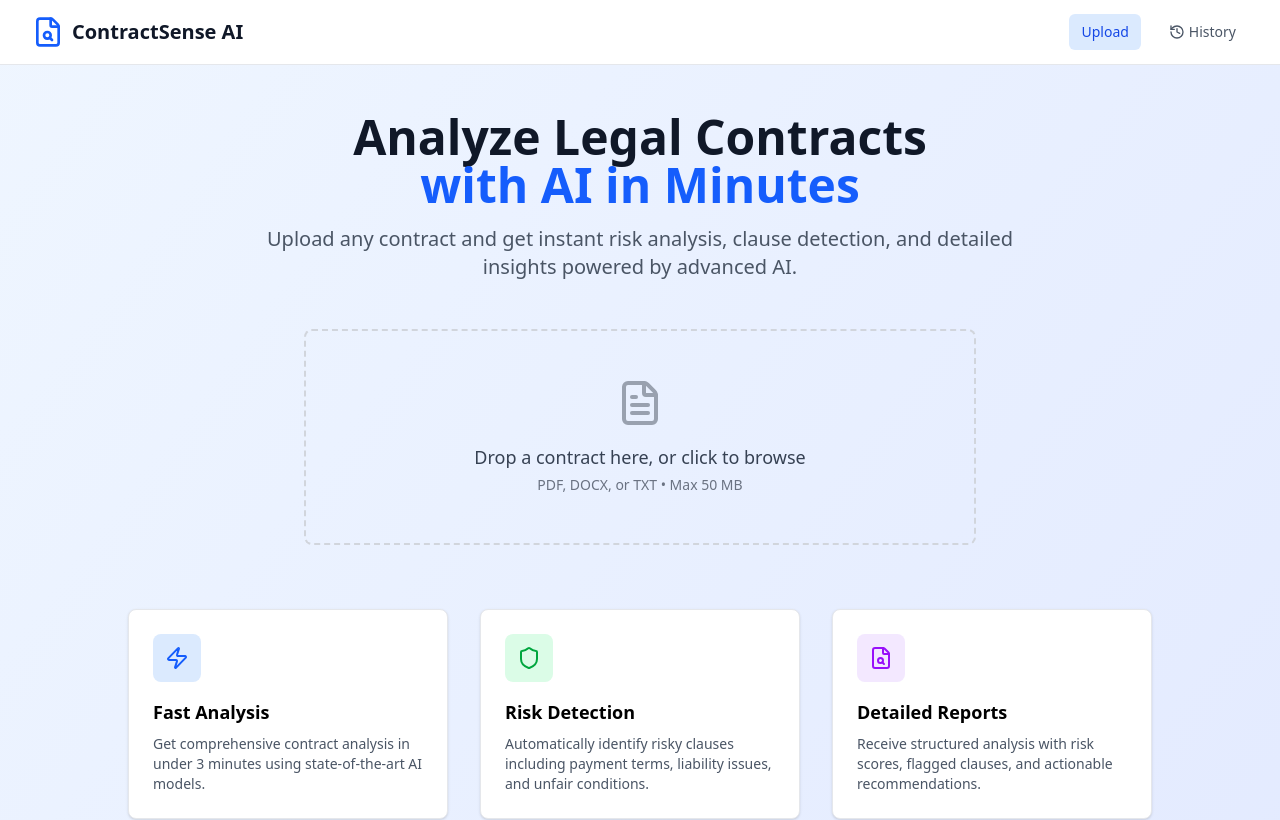
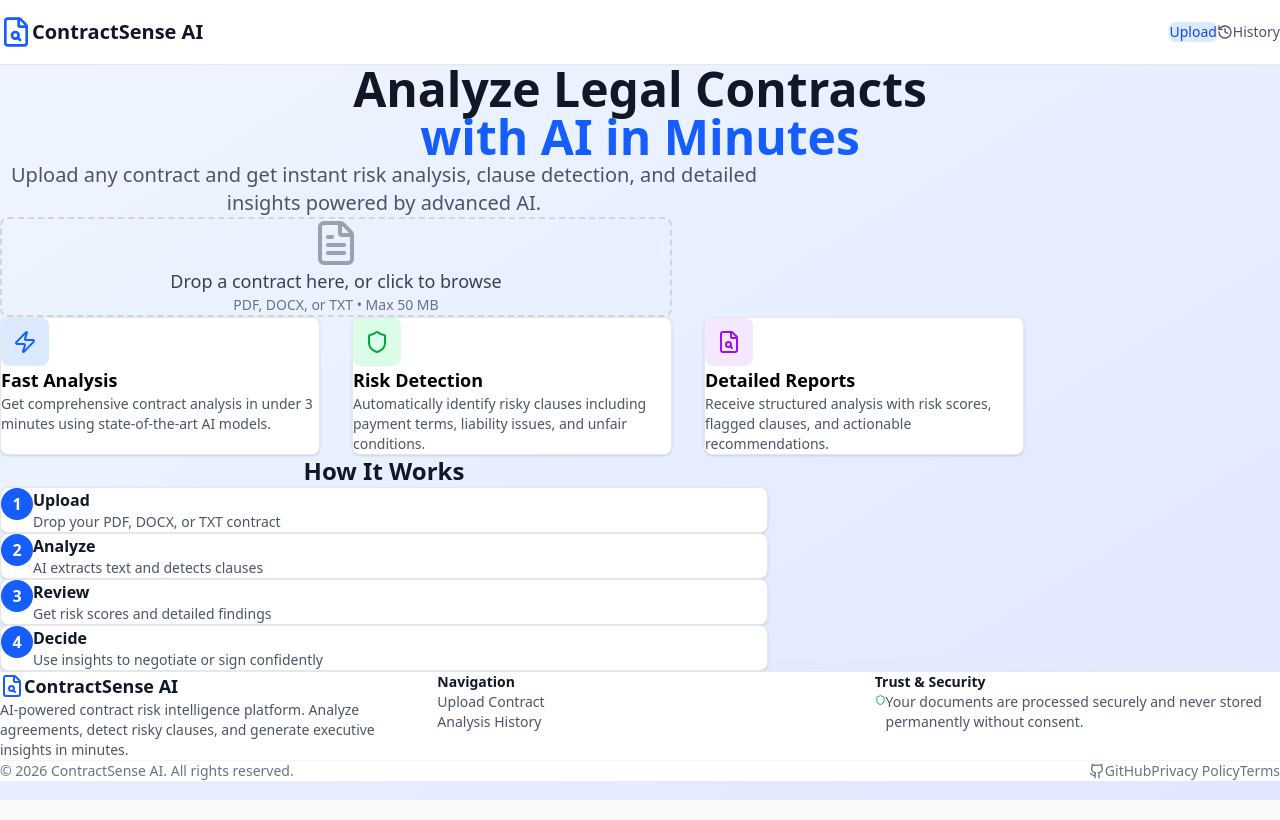
Before and after one commit to manishmishra01/contractsenseai, a React (Vite) app in the folder FRONTEND/pdfanalyzer/: page / in a window 1280 px wide. Shown: the top 820 px of the page. Built offline with nearby package versions, Linux system fonts and the light colour scheme; no server answers.

Commit message:
changes the again index.html

```diff
--- a/FRONTEND/pdfanalyzer/src/index.css
+++ b/FRONTEND/pdfanalyzer/src/index.css
@@ -1,11 +1,17 @@
+@import "tailwindcss";
+
+* {
+  margin: 0;
+  padding: 0;
+  box-sizing: border-box;
+}
+
+html, body, #root {
+  width: 100%;
+  min-height: 100%;
+}
+
 body {
   margin: 0;
-  display: flex;
-  place-items: center;
-  min-width: 320px;
-  min-height: 100vh;
+  background-color: #f8fafc;
 }
-@import "tailwindcss";
-
-
-/* Your custom global styles here */
```
